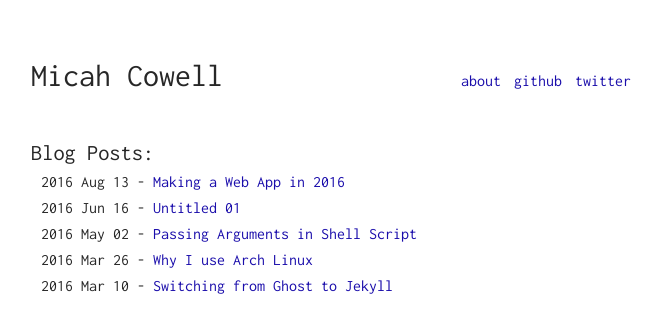
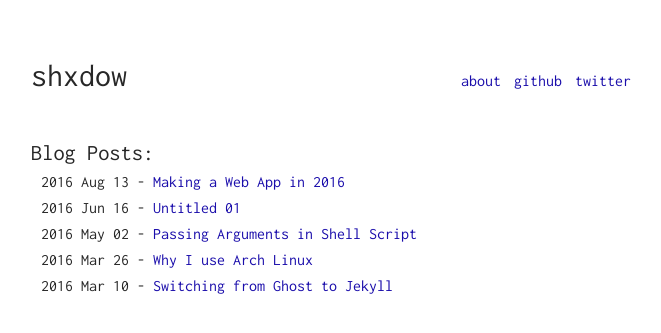
Before and after one commit to shxdow/shxdow.github.io, a Jekyll site: the page built from index.html, in a window 1280 px wide. Shown: the top 333 px of the page, without its empty margins (309-970 px from the left). Built offline with Jekyll 4.4.1, drawn with Linux system fonts in a browser that asks for light colours.

Commit message:
Name changed

```diff
--- a/_config.yml
+++ b/_config.yml
@@ -3,7 +3,7 @@ permalink: /blog/:title
 
 
 # My variables
-name: Micah Cowell
+name: shxdow
 description: Futuristic web design
 google_verification: null
 
```
